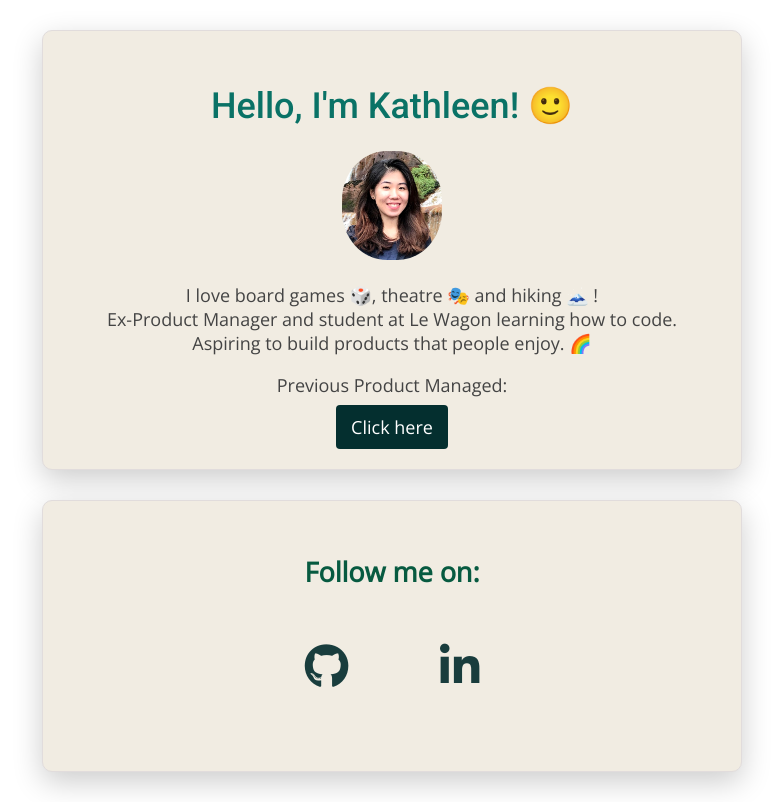
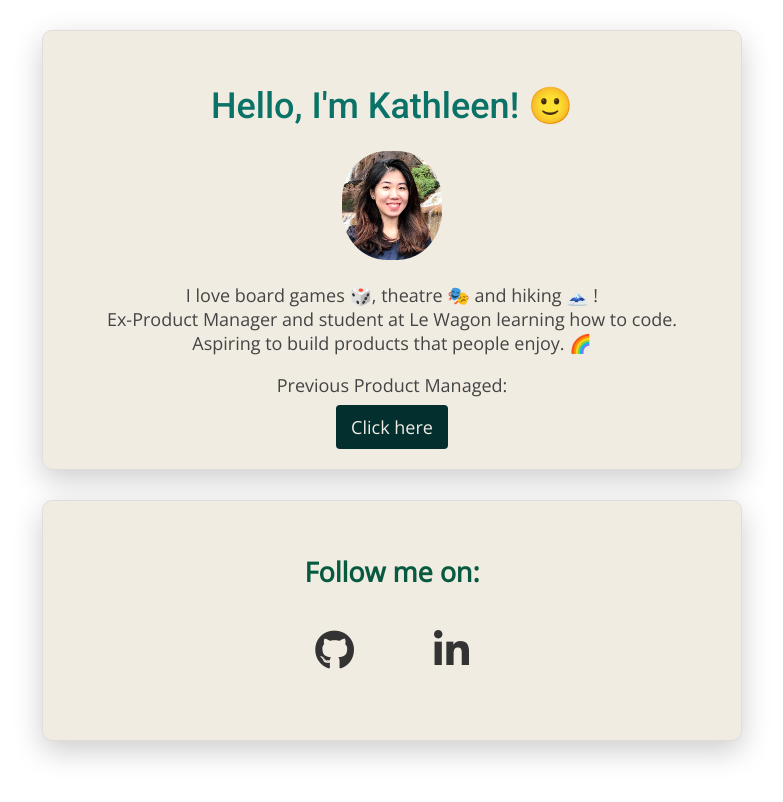
Before and after one commit to kathleenkhy/profile, a plain HTML site: page index.html in a window 1280 px wide. Shown: the whole page, without its empty margins (248-1031 px from the left). Drawn offline with nearby package versions, Linux system fonts and the light colour scheme.

Commit message:
improving button style

```diff
--- a/style.css
+++ b/style.css
@@ -1,8 +1,8 @@
 body {
-  font-family: 'Open Sans', sans-serif;
+  font-family: "Open Sans", sans-serif;
   font-size: 18px;
   font-weight: 400;
-  color: rgb(68,68,68);
+  color: rgb(68, 68, 68);
 }
 
 h2 {
@@ -10,7 +10,7 @@ h2 {
 }
 
 h1 {
-  font-family: 'Roboto', sans-serif;
+  font-family: "Roboto", sans-serif;
   font-weight: 500;
   color: rgb(10, 114, 102);
 }
@@ -31,19 +31,30 @@ h1 {
     text-align: center;
 }
 
-.icons{
-  font-size: 45px;
+.logo-name {
+  font-size: 18px;
+}
+
+.icons {
   list-style: none;
-  padding-left: 0;
+  padding: 0;
+  display: flex;
+  justify-content: center;
+  font-size: 40px;
 }
 
 .icons li {
-  display: inline;
-  padding: 40px;
+  margin: 0 20px;
+  padding: 0 20px;
 }
 
-a {
-  color: rgb(25, 61, 61);
+.icons a {
+  display: flex;
+  flex-direction: column;
+  align-items: center;
+  text-decoration: none;
+  color: #333;
+  /* color: rgb(25, 61, 61); */
 }
 
 li a:hover {
@@ -57,9 +68,13 @@ li a:hover {
 .green-button {
   background-color: rgb(4, 47, 47);
   text-decoration: none;
-  color: white;
+  color: rgb(241, 236, 226);
   padding: 10px 15px;
   border-radius: 4px;
+}
+
+.green-button:hover {
+  background-color: rgb(48, 103, 103);
 }
 
 @media (max-width: 960px) {
```
